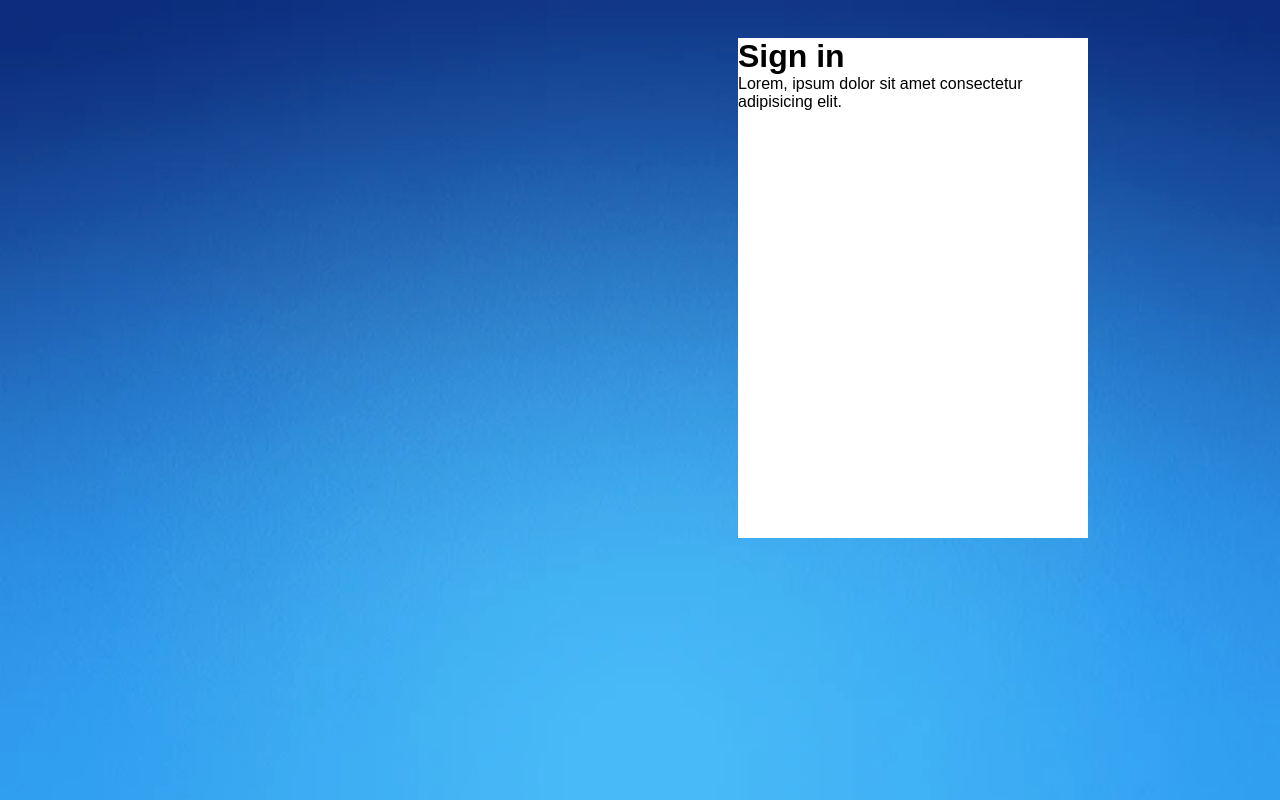
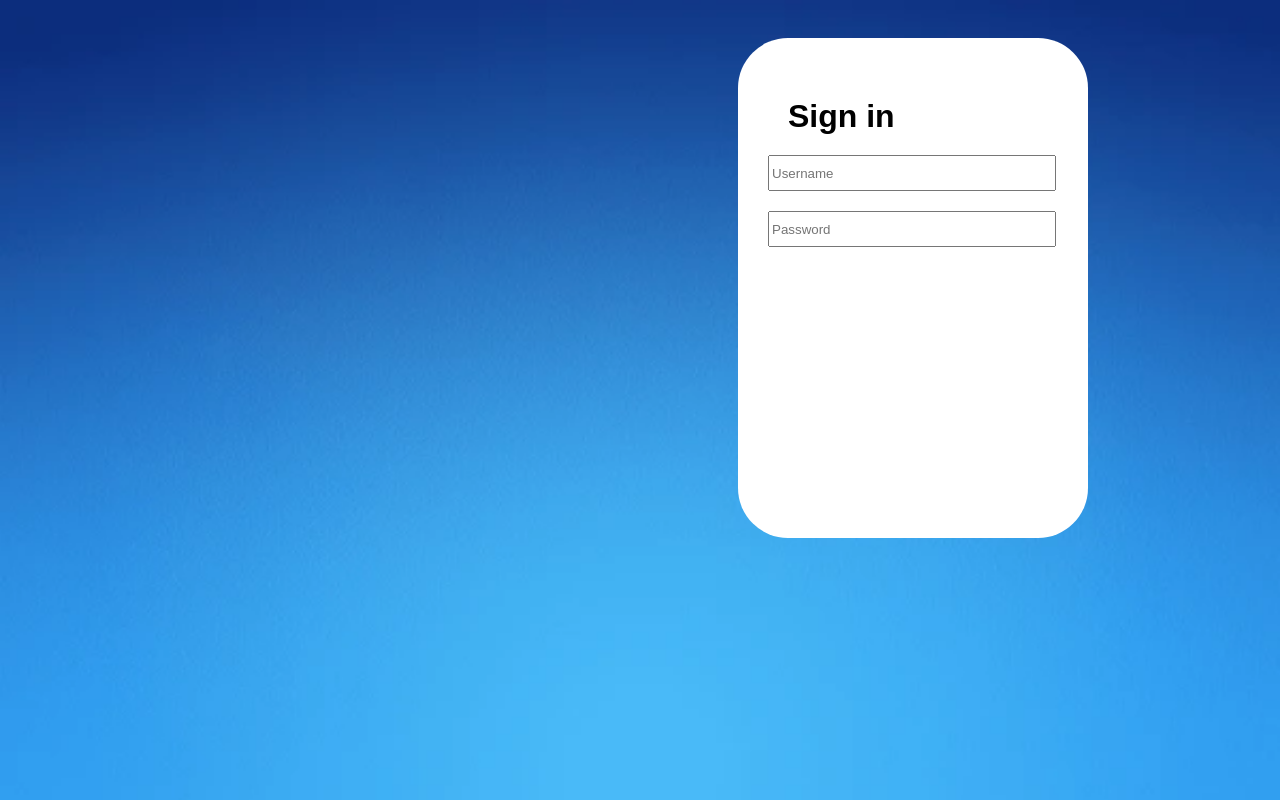
Before and after one commit to Yash20061/Expense-Tracker, a plain HTML site: page frontEnd/index.html in a window 1280 px wide. Drawn offline with Linux system fonts and the light colour scheme.

Commit message:
Sign in page folders

```diff
--- a/frontEnd/index.html
+++ b/frontEnd/index.html
@@ -10,10 +10,14 @@
   <header></header>
   <main>
     <div class="login-credentials">
-      <div class="login-main-txt">
+      <div class="login-main-text">
         <h1>Sign in</h1>
-        <p>Lorem, ipsum dolor sit amet consectetur adipisicing elit.</p>
       </div>
+      <div class="credentials">
+        <input class="js-user_input" placeholder="Username" type="text">
+        <input class="js-user_pass" placeholder="Password" type="password">
+      </div>
+
     </div>
   </main>
 </body>
--- a/frontEnd/style.css
+++ b/frontEnd/style.css
@@ -13,6 +13,8 @@ body{
   height: 500px;
   background-color: white;
   width: 350px;
+  border: none;
+  border-radius: 50px;
 }
 
 main{
@@ -22,3 +24,20 @@ main{
   margin-right: 15%;
   justify-content: end;
 }
+
+.login-main-text{
+  margin-left: 50px;
+  margin-top: 60px;
+}
+
+.credentials{
+
+}
+
+.credentials input{
+  display: block;
+  margin-top: 20px;
+  height: 30px;
+  width: 80%;
+  margin-left: 30px;
+}
```
